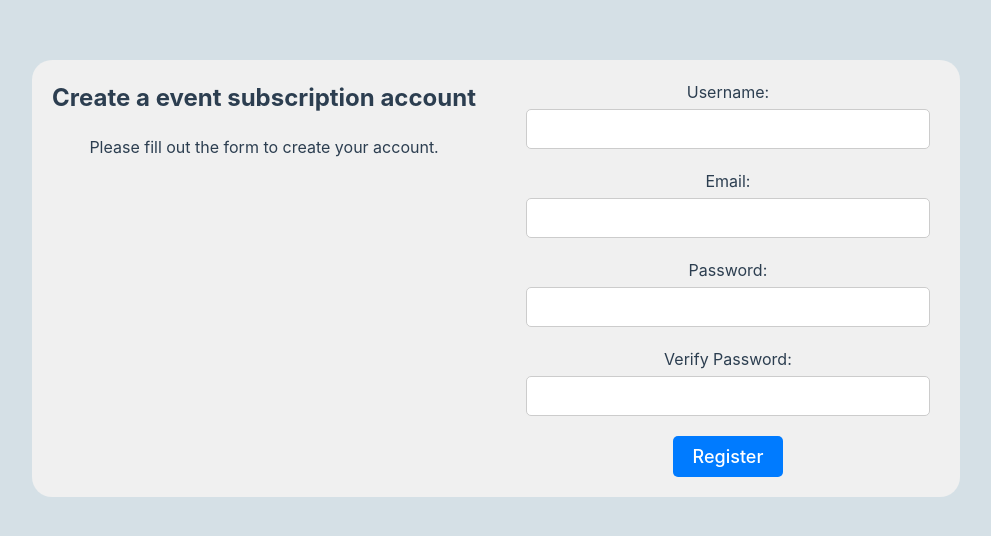
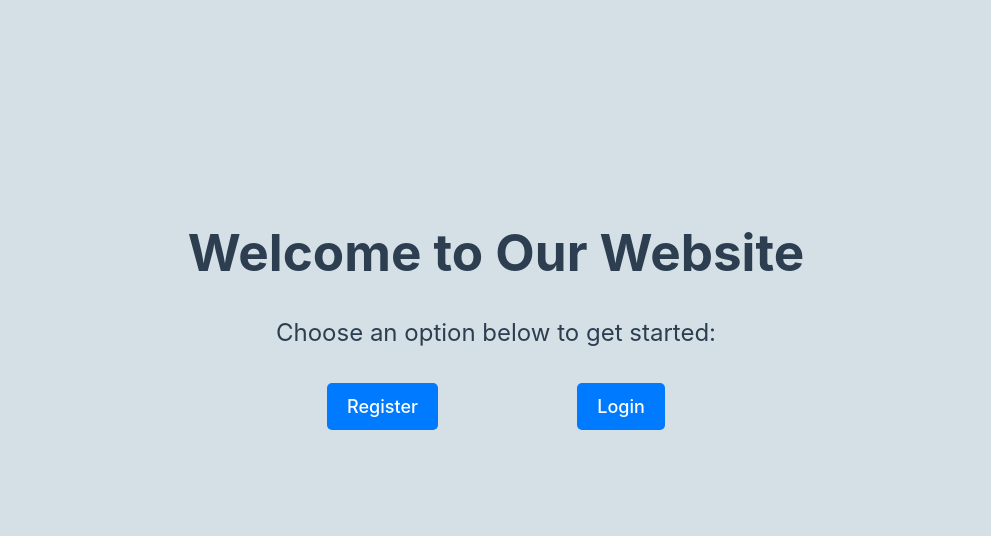
Before and after one commit to Cristianv10/coordinadora_fr, a React (Vite) app: page / in a window 1280 px wide. Shown: the part 122-658 px from the top of the page, without its empty margins (144-1135 px from the left). Built offline with nearby package versions, Linux system fonts and the light colour scheme.

Commit message:
Create home, register and login

```diff
--- a/src/App.css
+++ b/src/App.css
@@ -52,7 +52,7 @@ input[type="password"] {
   border-radius: 5px;
 }
 
-button[type="submit"] {
+.submit-button {
   background-color: #007bff;
   color: #fff;
   border: none;
@@ -62,7 +62,7 @@ button[type="submit"] {
   cursor: pointer;
 }
 
-button[type="submit"]:hover {
+.submit-button:hover {
   background-color: #0056b3;
 }
 
@@ -74,6 +74,17 @@ button[type="submit"]:hover {
   transform: translate(-50%, -50%);
 }
 
+.home-container {
+  display: flex;
+  justify-content: center;
+  align-items: center;
+  height: 100vh;
+}
+
+.content {
+  text-align: center;
+}
+
 @media screen and (max-width: 768px) {
   .grid-container {
     grid-template-columns: 1fr;
--- a/src/App.tsx
+++ b/src/App.tsx
@@ -1,8 +1,9 @@
-import HomeView from './views/home/registration';
+import Home from "./pages/Home";
 
 function App() {
+
   return (
-    <HomeView></HomeView>
+    <Home></Home>
   )
 
 
--- a/src/index.css
+++ b/src/index.css
@@ -54,10 +54,27 @@ button:focus-visible {
   outline: 4px auto -webkit-focus-ring-color;
 }
 
+p {
+  font-size: 1.5rem;
+  margin-bottom: 2rem;
+}
+
+.home-container {
+  display: flex;
+  justify-content: center;
+  align-items: center;
+  height: 100vh;
+}
+
+.button-container {
+  display: flex;
+  justify-content: space-evenly;
+}
+
 @media (prefers-color-scheme: light) {
   :root {
-    color: #2c3e50; /* Color de texto oscuro */
-    background-color: #d5e0e6; /* Fondo claro */
+    color: #2c3e50;
+    background-color: #d5e0e6;
   }
   a:hover {
     color: #747bff;
--- a/src/main.tsx
+++ b/src/main.tsx
@@ -1,10 +1,10 @@
 import React from 'react'
 import ReactDOM from 'react-dom'
-import App from './App.tsx'
 import './index.css'
-import {BrowserRouter as Router, RouterProvider, Routes, createBrowserRouter} from 'react-router-dom';
+import {RouterProvider, createBrowserRouter} from 'react-router-dom';
 import Home from './pages/Home.tsx';
 import NotFoundPage from './pages/NotFoundPage.tsx';
+import RegistrationPage from './pages/Registration.tsx';
 
 const router = createBrowserRouter([
   {
@@ -12,6 +12,16 @@ const router = createBrowserRouter([
     element: <Home />,
     errorElement: <NotFoundPage></NotFoundPage>
   },
+  {
+    path: '/register',
+    element: <RegistrationPage/>,
+    errorElement: <NotFoundPage></NotFoundPage>
+  },
+  {
+    path: '/login',
+    element: <div>Login</div>,
+    errorElement: <NotFoundPage></NotFoundPage>
+  }
 
 ]);
 
--- a/src/pages/Home.tsx
+++ b/src/pages/Home.tsx
@@ -1,4 +1,4 @@
-import HomeView from "../views/home/registration"
+import HomeView from "../views/home/Home"
 
 const Home = () => {
     return  (
--- /dev/null
+++ b/src/pages/Registration.tsx
@@ -0,0 +1,8 @@
+import RegistrationView from "../views/registration/registration"
+
+const RegistrationPage = () => {
+    return  (
+        <RegistrationView></RegistrationView>
+    )
+}
+export default RegistrationPage
--- /dev/null
+++ b/src/views/home/Home.tsx
@@ -0,0 +1,22 @@
+import React from 'react';
+import { Link } from 'react-router-dom';
+
+const HomeView = () => {
+  return (
+    <div className="home-container">
+      <div className="content">
+        <h1>Welcome to Our Website</h1>
+        <p>Choose an option below to get started:</p>
+        <div className="button-container">
+          <Link to="/register" className="submit-button">Register</Link>
+          <Link to="/login" className="submit-button">Login</Link>
+        </div>
+      </div>
+    </div>
+  );
+}
+
+export default HomeView;
+
+
+<button type="submit">Register</button>
--- a/src/views/home/registration.tsx
+++ b/src/views/registration/registration.tsx
@@ -1,7 +1,7 @@
 import { useState } from 'react';
 import '../../../src/App.css';
 
-const HomeView = () => {
+const RegistrationView = () => {
     const [formData, setFormData] = useState({
         username: '',
         email: '',
@@ -82,12 +82,11 @@ const HomeView = () => {
                 required
               />
             </div>
-            <button type="submit">Register</button>
-          </form>
+            <button type="submit" className="submit-button">Register</button>          </form>
         </div>
       </div>
     </>
   );
 }
 
-export default HomeView;
+export default RegistrationView;
```
